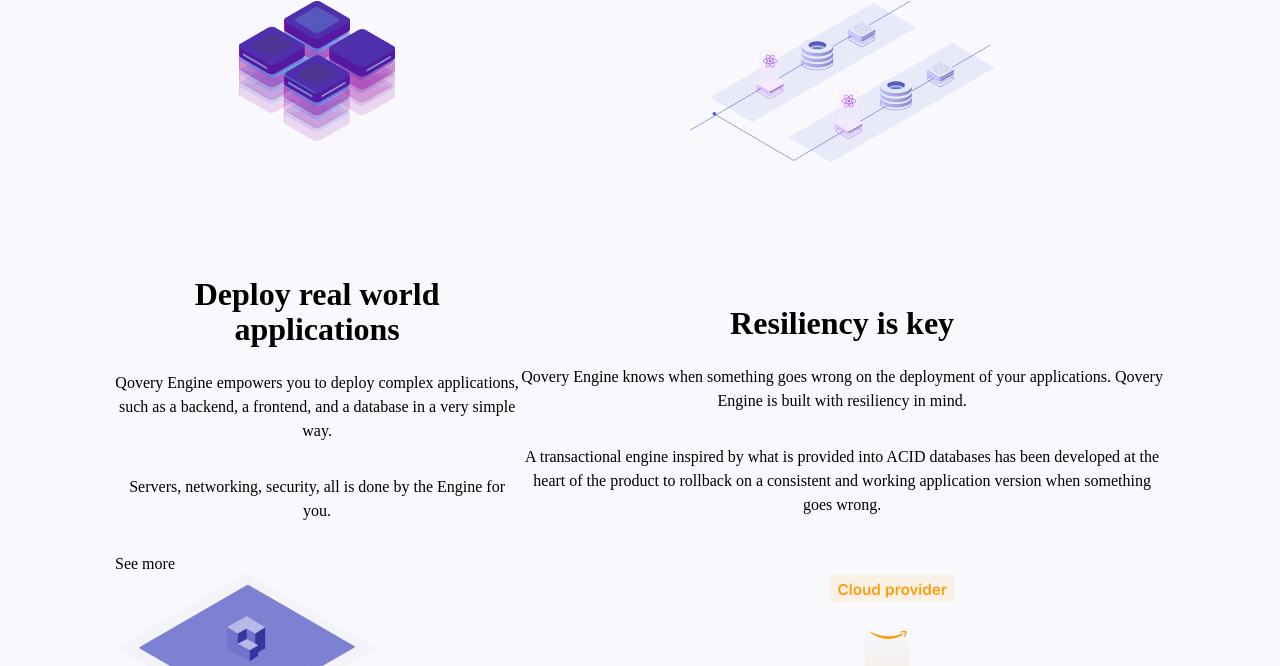
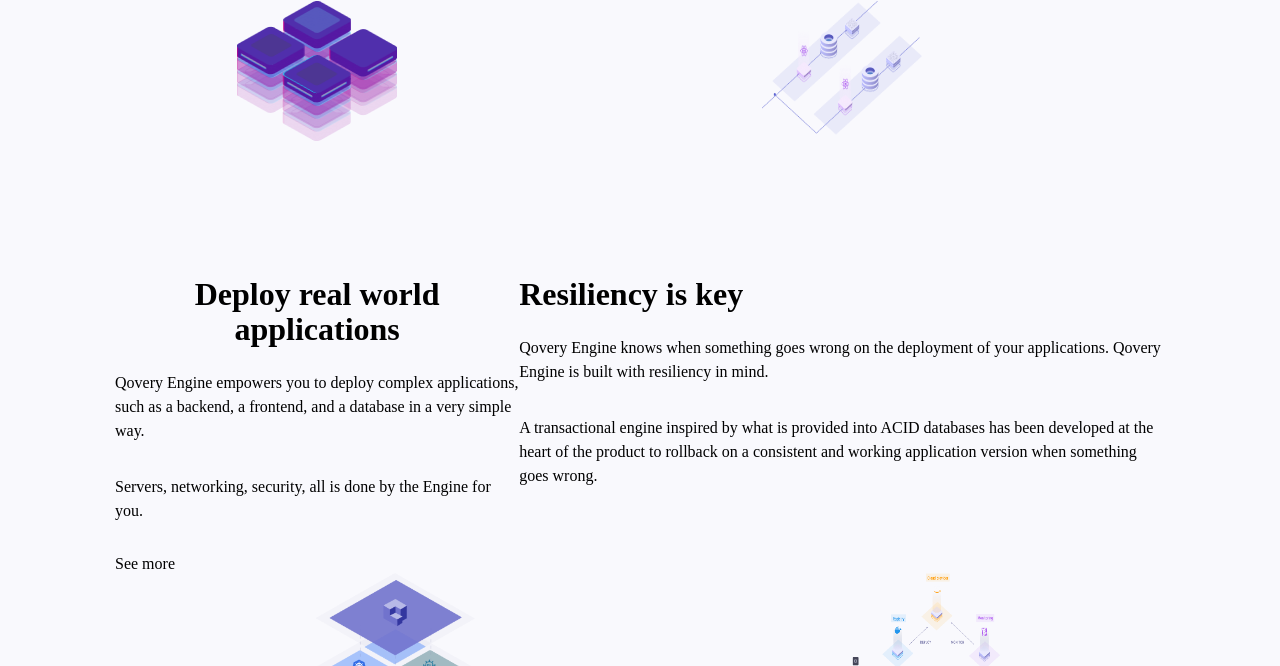
Before and after one commit to Simon-GIVRY/integration-qovery, a plain HTML site: page index.html in a window 1280 px wide. Shown: the part 2214-2880 px from the top of the page. Drawn offline with Linux system fonts and the light colour scheme; a web font is replaced by a local one.

Commit message:
progres sur main

```diff
--- a/webFiles/css/sass/style.scss
+++ b/webFiles/css/sass/style.scss
@@ -184,18 +184,75 @@ main{
     div.quad{
         display: flex;
         flex-direction: column;
+        display: flex;
 
 
 
         div{
             display: flex;
 
+
+
+
+
+
+
+
         }
 
-        div:first-of-type{
+
+        section{
+            display: flex;
+            align-items: flex-start;
+
+
+
+
+
+
+            p{
+                text-align: left;
+                font-family: 'SF UI Text';
+                font-style: normal;
+                font-weight: 400;
+                font-size: 16px;
+                line-height: 24px;
+
+            }
+
+            img{
+
+
+
+                &:first-of-type{
+                    width: 160px;
+                    height: 140px;
+
+                }
+
+
+                &:nth-of-type(2){
+                    width: 305px;
+                    height: 170px;
+                }
+
+                &:nth-of-type(3){
+                width: 260px;
+                height: 240px;
+                }
+
+
+                &:nth-of-type(4){
+                    width: 420px;
+                    height: 230px;
+
+                }
+            }
+
+
 
         }
+
     }
 
-
 }
```
Also changed, not shown: webFiles/css/style.css, 1 other file.
